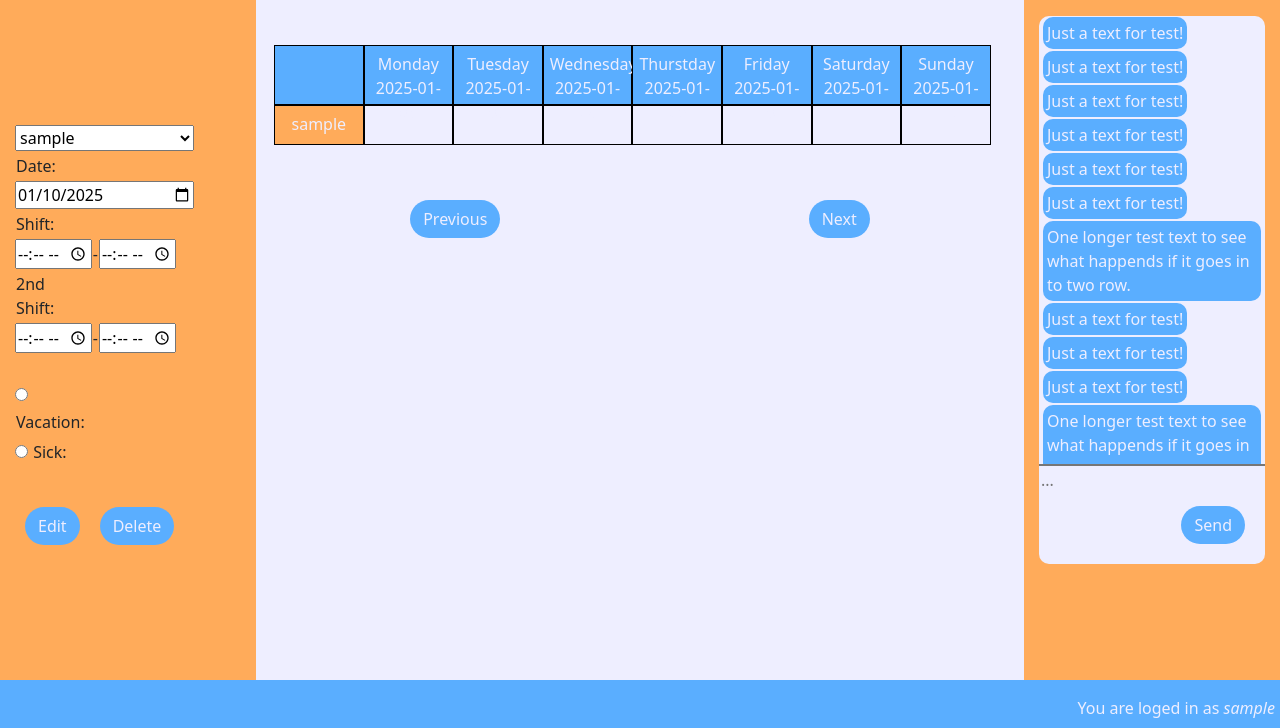
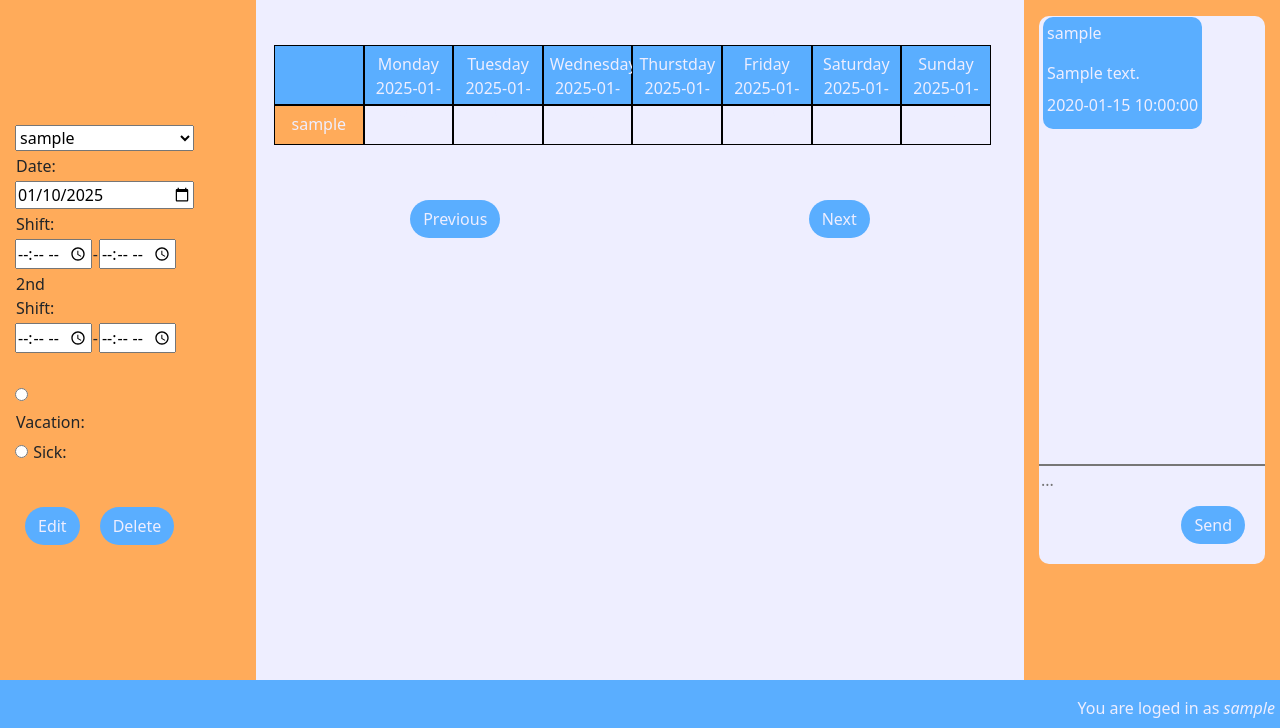
Before and after one commit to ZoltanNyaradi/work-schedule, a Django app: page / in a window 1280 px wide. Shown: the part 80-808 px from the top of the page. Run offline with Django 5.2, Linux system fonts and the light colour scheme; a user stored in the database is signed in; tables that the repository leaves empty hold one stand-in row (values such as "Sample post").

Commit message:
Show messages

```diff
--- a/schedule/views.py
+++ b/schedule/views.py
@@ -45,7 +45,7 @@ def schedule(request):
 
     for message in messages:
         if isinstance(message["created_on"], datetime):  # Convert date to string
-            message["created_on"] = message["created_on"].strftime("%Y-%m-%d/%H:%M:%S")
+            message["created_on"] = message["created_on"].strftime("%Y-%m-%d %H:%M:%S")
 
     for schedule in schedules:
         if isinstance(schedule["date"], date):  # Convert date to string
@@ -98,7 +98,6 @@ def schedule(request):
                         user = schedule_form.cleaned_data["user"].id,
                         date = schedule_form.cleaned_data["date"]).delete()
                     print("shift deleted")
-
             else:
                 print("form is not valid")
         else:
@@ -124,7 +123,7 @@ def schedule(request):
         {
             'users': json.dumps(users),
             "schedules": json.dumps(schedules),
-            "messages":json.dumps(messages),
+            "messages": json.dumps(messages),
             "schedule_form": schedule_form,
         },
     )
--- a/static/js/script.js
+++ b/static/js/script.js
@@ -14,9 +14,7 @@ document.addEventListener("DOMContentLoaded",function(){
 	document.getElementById("sick").addEventListener("click",(event)=>{klickToSick()});
 
 	loadEmployeesToEditSchedule();
-
-	const messages = JSON.parse(document.getElementById("messages-data").textContent);
-	console.log(messages);
+	loadMessages();
 })
 
 function loadSchedule(datesOfTheWeek){
@@ -321,3 +319,29 @@ function changeWeek(change){
 	loadSchedule(datesOfTheWeek);
 	// Create the new schedule
 }
+
+function loadMessages(){
+	let read = document.getElementById("read");
+	let nodle = [];
+	let i = 0;
+	const messages = JSON.parse(document.getElementById("messages-data").textContent);
+	const employees = JSON.parse(document.getElementById("users-data").textContent);
+	let name="";
+
+	messages.forEach((message)=>{
+		employees.forEach((employee)=>{
+			if(employee.id==message.user){
+				name = employee.username;
+				console.log(message);
+			}
+		})
+		nodle.push(document.createElement("div"));
+		nodle[i].innerHTML = `<div class=text-bubble>
+            <p class="message-sender">${name}<p>
+            <p class="message-body">${message.body}</p>
+            <p class="message-date">${message.created_on}<p>
+            </div>`
+		read.appendChild(nodle[i]);
+	i++;
+	});
+}
--- a/templates/schedule/schedule.html
+++ b/templates/schedule/schedule.html
@@ -80,73 +80,6 @@
         <div id="chat">
             <div id="read-and-write">
                 <div id="read">
-                    <div class=text-bubble>
-                        <p>Just a text for test!</p>
-                    </div>
-                    <br>
-                    <div class=text-bubble>
-                        <p>Just a text for test!</p>
-                    </div>
-                    <br>
-                    <div class=text-bubble>
-                        <p>Just a text for test!</p>
-                    </div>
-                    <br>
-                    <div class=text-bubble>
-                        <p>Just a text for test!</p>
-                    </div>
-                    <br>
-                    <div class=text-bubble>
-                        <p>Just a text for test!</p>
-                    </div>
-                    <br>
-                    <div class=text-bubble>
-                        <p>Just a text for test!</p>
-                    </div>
-                    <br>
-                    <div class=text-bubble>
-                        <p>One longer test text to see what happends if it goes in to two row.</p>
-                    </div>
-                    <br>
-                    <div class=text-bubble>
-                        <p>Just a text for test!</p>
-                    </div>
-                    <br>
-                    <div class=text-bubble>
-                        <p>Just a text for test!</p>
-                    </div>
-                    <br>
-                    <div class=text-bubble>
-                        <p>Just a text for test!</p>
-                    </div>
-                    <br>
-                    <div class=text-bubble>
-                        <p>One longer test text to see what happends if it goes in to two row.</p>
-                    </div>
-                    <br>
-                    <div class=text-bubble>
-                        <p>Just a text for test!</p>
-                    </div>
-                    <br>
-                    <div class=text-bubble>
-                        <p>Just a text for test!</p>
-                    </div>
-                    <br>
-                    <div class=text-bubble>
-                        <p>Just a text for test!</p>
-                    </div>
-                    <br>
-                    <div class=text-bubble>
-                        <p>Just a text for test!</p>
-                    </div>
-                    <br>
-                    <div class=text-bubble>
-                        <p>Just a text for test!</p>
-                    </div>
-                    <br>
-                    <div class=text-bubble>
-                        <p>Just a text for test!</p>
-                    </div>
                 </div>
                 <div id="write-message-div">
                 <form id="messageForm" method="post" action="{% url 'schedule'%}" name="form" value="message">
```
